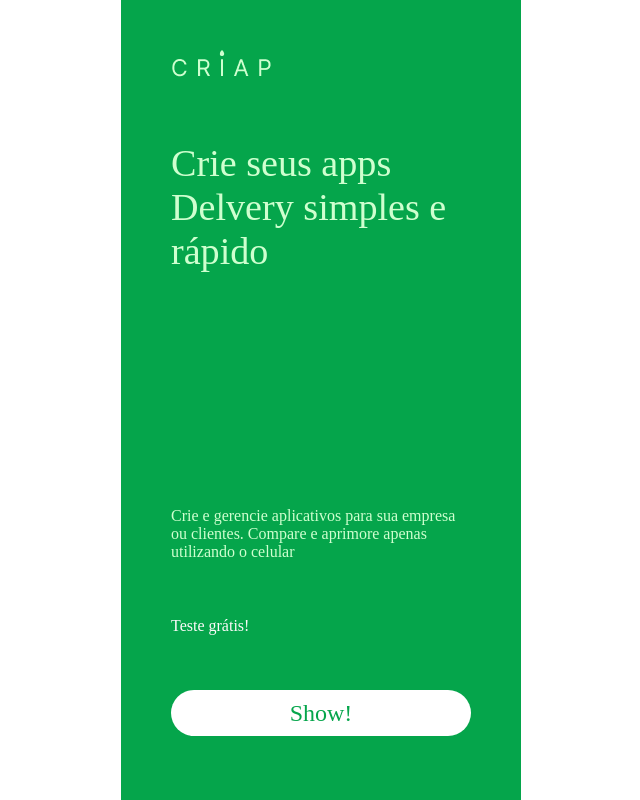
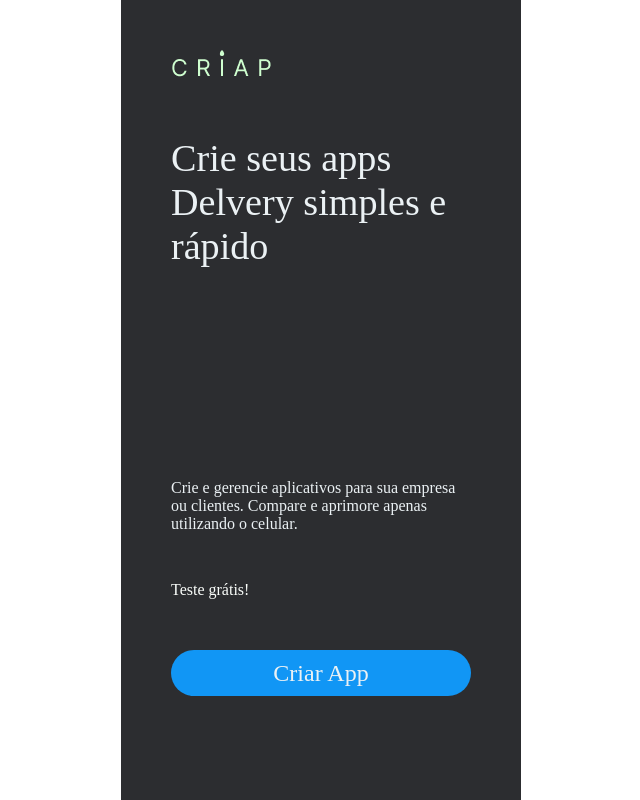
Before and after one commit to vsiago/criapp, a React (Create React App) app: page / in a window 1280 px wide. Shown: the whole page, without its empty margins (319-959 px from the left). Built offline with nearby package versions, Linux system fonts and the light colour scheme.

Commit message:
atualiza cores

```diff
--- a/public/index.html
+++ b/public/index.html
@@ -4,7 +4,7 @@
     <meta charset="utf-8" />
     <link rel="icon" href="%PUBLIC_URL%/favicon-32x32.ico" />
     <meta name="viewport" content="width=device-width, initial-scale=1" />
-    <meta name="theme-color" content="#000000" />
+    <meta name="theme-color" content="#05A54B" />
     <meta
       name="description"
       content="Web site created using create-react-app"
--- a/src/App.js
+++ b/src/App.js
@@ -2,14 +2,16 @@
 import React from 'react';
 import './styles/app.sass'
 import { BrowserRouter } from "react-router-dom";
-
+import './styles/app.sass'
 
 import Rotas from './Rotas';
 
 function App() {
   return (
     <BrowserRouter>
-        <Rotas />
+        <div id="container">
+          <Rotas />
+        </div>
     </BrowserRouter>
 
   );
--- a/src/Pages/Login/Login.js
+++ b/src/Pages/Login/Login.js
@@ -1,6 +1,12 @@
+import Logo from '../../img/logo-criapp.png'
+
+
 function Login() {
     return(
-        <h1>Login</h1>
+        <main>
+            <img id="site-logo" src={Logo} alt="Criapp" />
+            <h1>Login</h1>
+        </main>
     );
 }
 
--- /dev/null
+++ b/src/Pages/Login/login.sass
@@ -0,0 +1,4 @@
+
+#login
+      padding: 50px
+      display: grid
--- a/src/Pages/Site/Site.js
+++ b/src/Pages/Site/Site.js
@@ -7,16 +7,16 @@ import ButtonPrimaryLigth from '../../Components/ButtonPrimaryLigth';
 function Site() {
   return(
 
-    <div id='container'>
+    <>
           <div id="site">
           <img id="site-logo" src={Logo} alt="Logo Criapp"/>
           <h1>Crie seus apps Delvery simples e rápido</h1>
           <p>Crie e gerencie aplicativos para sua empresa ou clientes.
-            Compare e aprimore apenas utilizando o celular</p>
+            Compare e aprimore apenas utilizando o celular.</p>
           <span>Teste grátis!</span>
-          <Link to="login"><ButtonPrimaryLigth text="Show!"></ButtonPrimaryLigth></Link>
+          <Link to="login"><ButtonPrimaryLigth text="Criar App"></ButtonPrimaryLigth></Link>
       </div>
-    </div>
+    </>
 
   )
 }
--- a/src/Pages/Site/site.sass
+++ b/src/Pages/Site/site.sass
@@ -4,11 +4,10 @@
 #site
   background: variables.$bg-color-primary
   height: 100%
-  padding: 50px
   color: variables.$text-color-clear
   display: grid
-  grid-template-rows: 1fr 4fr 1.2fr .8fr 60px
-
+  grid-template-rows: 1fr 4fr 1.2fr .8fr 100px
+  padding: 50px
   &-logo
     margin-bottom: 2rem
 
@@ -16,4 +15,4 @@
     @include mixins.h1
 
   p
-    color: variables.$text-color-green-ligth
+    color: variables.$text-color-blue-ligth
--- a/src/styles/Components/ButtonPrimaryLigth.sass
+++ b/src/styles/Components/ButtonPrimaryLigth.sass
@@ -3,12 +3,19 @@
 #btn-primary-ligth
   border: none
   width: 100%
-  max-height: 60px
+  max-height: 57px
   padding: .6rem 1rem
   font-size: 1.5rem
-  color: variables.$bg-color-primary
-  background: white
+  color: variables.$text-color-blue-ligth
+  background: variables.$bg-brand-primary
   border-radius: 100px
   box-sizing: inline-block
   cursor: pointer
   text-decoration: none
+
+  &:hover
+    background: linear-gradient(variables.$bg-color-secondary, variables.$text-color-clear)
+    transition: .3s
+    color: variables.$bg-brand-primary
+    transform: translate3d(0px, -20%, 1rem)
+    box-shadow: 0 8px 10px -4px #17161d9c
--- a/src/styles/mixins.sass
+++ b/src/styles/mixins.sass
@@ -4,4 +4,4 @@
   font-weight: 500
   font-size: 38.144px
   line-height: 44px
-  color: variables.$text-color-green-ligth
+  color: variables.$text-color-blue-ligth
--- a/src/styles/variables.sass
+++ b/src/styles/variables.sass
@@ -1,11 +1,12 @@
 $font-stack: "Ubuntu"
 $text-color-dark: #414641
-$text-color-clear: #FEFBFB
+$text-color-clear: #fbfefb
 $text-color-clear-ligth: #838a83
-$text-color-green-ligth: #CFFFCF
+$text-color-blue-ligth: #EBF1F4
 
-$bg-color-primary: #05A54B
-$bg-color-secondary: #EBF4EB
+$bg-color-primary: #2C2D30
+$bg-brand-primary: #1196F5
+$bg-color-secondary: #E8FFFE
 
 $container-border-radius-small: 5px
 $container-border-radius-large: 25px
```
